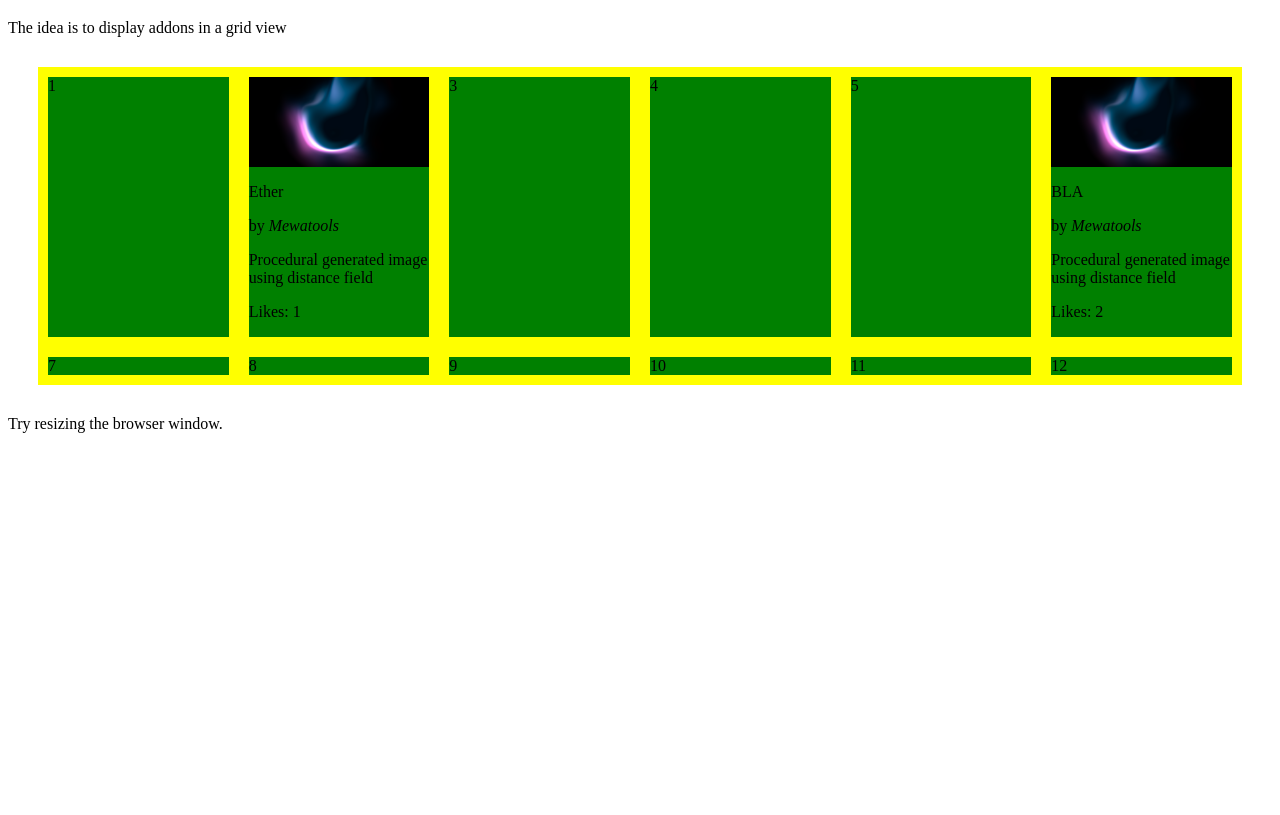
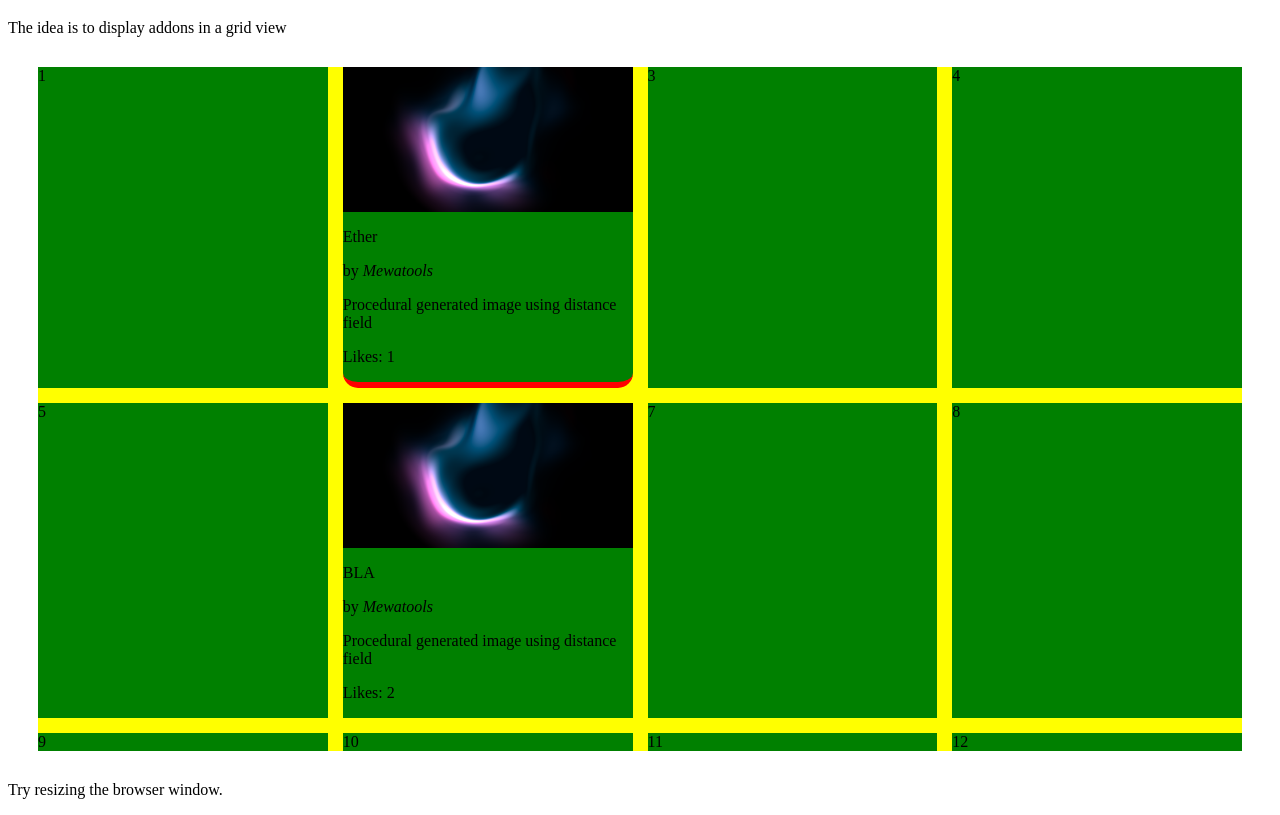
Before and after one commit to Mewatools/mewa-webstore, a website: page addon-grid.html in a window 1280 px wide. Shown: the part 61-876 px from the top of the page. Before the commit the page ends 800 px from the top, so only its background shows below. Drawn offline with Linux system fonts and the light colour scheme.

Commit message:
Changes grid view cell margin to grid gap

```diff
--- a/addon-grid.html
+++ b/addon-grid.html
@@ -4,19 +4,21 @@
 <style>
 
  main {
-        background-color: red;
        margin: 30px; // around grid
-    }
+ }
 
-.flex-container {
+.grid-container {
   display: grid;
-  grid-template-columns: repeat(auto-fill,minmax(200px, 1fr));
+  grid-template-columns: repeat(auto-fill,minmax(250px, 1fr));
   background-color: yellow;
+  grid-column-gap: 15px;
+  grid-row-gap: 15px;
 }
 
-.flex-container > div {
+.grid-container > div {
   background-color: green;
-  margin: 10px; // around grid cells
+  //margin: 10px; // an alternative to grid gap is to set a margin around grid cells
+
 }
 
 img{
@@ -24,6 +26,16 @@ img{
         max-height: 100%;
         display: block; // remove extra space below image
     }
+
+.card {
+    border-radius: 15px;
+   border-bottom: 6px solid red;
+}
+
+.card-img {
+cursor: pointer;
+}
+
 </style>
 </head>
 <body>
@@ -33,16 +45,16 @@ img{
 <p>The idea is to display addons in a grid view</p>
 
 <main>
-<div class="flex-container">
+<div class="grid-container">
   <div>1</div>
-   <div>
-          <img src="uploads/Ether.png" />
+   <div class="card" >
+          <div class="card-img">
+            <img src="uploads/Ether.png" />
+		  </div>
           <div>
             <p>Ether</p>
             <p>by <em>Mewatools</em><p>
             <p>Procedural generated image using distance field</p>
-
-            <!--The likes button should be an icon-->
             <p>Likes: 1</p>
           </div>
         </div>
@@ -55,8 +67,6 @@ img{
             <p>BLA</p>
             <p>by <em>Mewatools</em><p>
             <p>Procedural generated image using distance field</p>
-
-            <!--The likes button should be an icon-->
             <p>Likes: 2</p>
           </div>
         </div>
```
